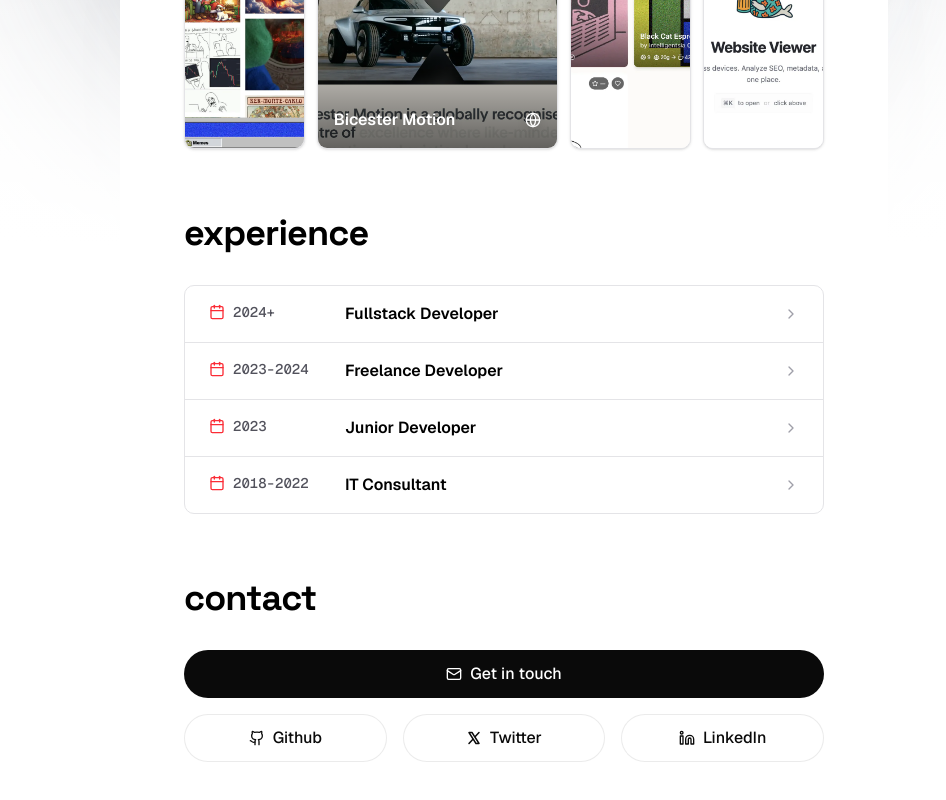
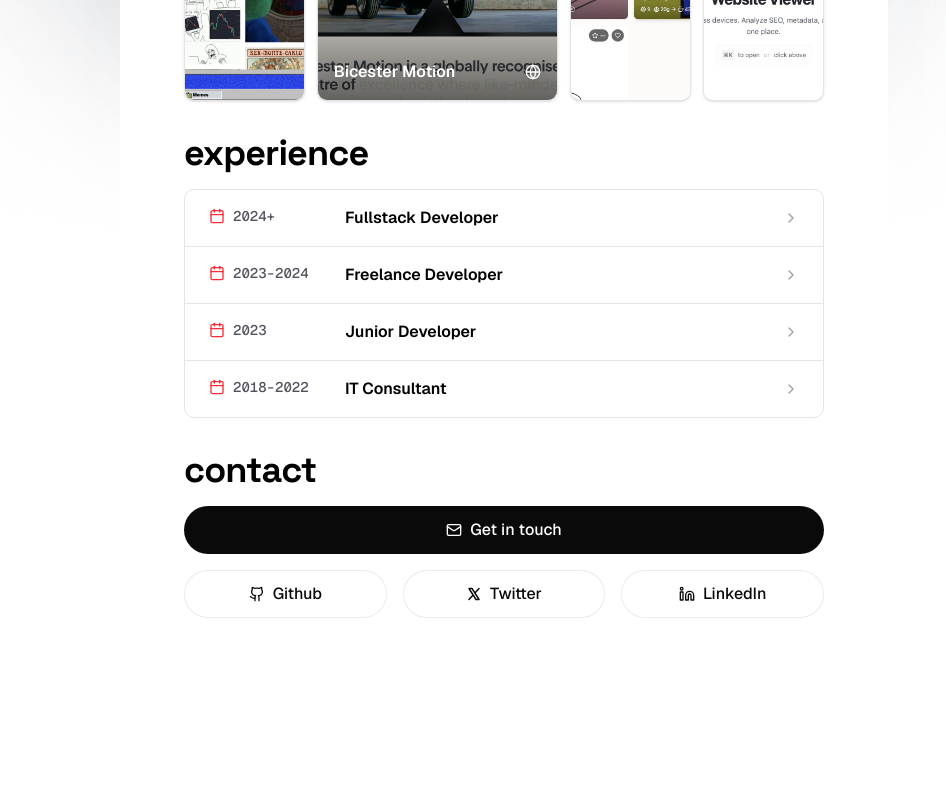
Before and after one commit to chriscodingxyz/next16, a Next.js app: page / in a window 1280 px wide. Shown: the part 554-1354 px from the top of the page, without its empty margins (136-1082 px from the left). After the commit the page ends 1260 px from the top, so only its background shows below. Built offline with nearby package versions, Linux system fonts and the light colour scheme.

Commit message:
refactor: spacing

```diff
--- a/app/page.tsx
+++ b/app/page.tsx
@@ -189,7 +189,7 @@ export default function Home() {
 
   return (
     <div className='flex min-h-screen items-center justify-center font-sans'>
-      <main className='flex h-full w-full max-w-3xl bg-white flex-col items-center pt-8 pb-24 md:py-20 space-y-12 md:space-y-16 px-4 md:px-16 sm:items-start m-2 overflow-x-hidden'>
+      <main className='flex h-full w-full max-w-3xl bg-white flex-col items-center pt-8 pb-24 md:py-20 space-y-6 md:space-y-8 px-4 md:px-16 sm:items-start m-2 overflow-x-hidden'>
         <div className='w-full space-y-12 md:space-y-16 relative z-10'>
           {/* Header */}
           <section className='w-full space-y-8 relative z-10'>
@@ -314,7 +314,7 @@ export default function Home() {
 
         {/* Projects Section */}
         <section className='w-full relative z-10'>
-          <h2 className='text-3xl md:text-4xl font-bold font-space-grotesk text-black mb-8 tracking-tight'>
+          <h2 className='text-3xl md:text-4xl font-bold font-space-grotesk text-black mb-4 tracking-tight'>
             projects
           </h2>
 
@@ -325,7 +325,9 @@ export default function Home() {
               style={{
                 transform: isDesktop
                   ? 'translateX(0)'
-                  : `translateX(${activeProject >= 2 ? 'calc(-100% - 0.75rem)' : '0'})`
+                  : `translateX(${
+                      activeProject >= 2 ? 'calc(-100% - 0.75rem)' : '0'
+                    })`
               }}
             >
               {projects.map((project, index) => {
@@ -348,14 +350,14 @@ export default function Home() {
                   if (isActivePairMember) {
                     // Visible pair: active gets 2/3, inactive gets 1/3
                     // KEY FIX: Use 100% (parent container width) not 100vw
-                    mobileWidth =
-                      isActive
+                    mobileWidth = isActive
                       ? 'calc((100% - 0.75rem) * 2 / 3)'
                       : 'calc((100% - 0.75rem) / 3)'
                   } else {
                     // Off-screen pair: maintain similar proportions
                     const wouldBeActiveInPair =
-                      (isInFirstPair && index === 0) || (!isInFirstPair && index === 2)
+                      (isInFirstPair && index === 0) ||
+                      (!isInFirstPair && index === 2)
                     mobileWidth = wouldBeActiveInPair
                       ? 'calc((100% - 0.75rem) * 2 / 3)'
                       : 'calc((100% - 0.75rem) / 3)'
@@ -390,7 +392,9 @@ export default function Home() {
                       {/* Overlay with project name - visible when active or on hover */}
                       <div
                         className={`absolute inset-0 bg-gradient-to-t from-black/60 via-black/0 to-black/0 transition-opacity duration-300 ${
-                        isActive ? 'opacity-100' : 'opacity-0 group-hover:opacity-100'
+                          isActive
+                            ? 'opacity-100'
+                            : 'opacity-0 group-hover:opacity-100'
                         }`}
                       >
                         <div className='absolute bottom-0 left-0 right-0 p-4'>
@@ -415,7 +419,7 @@ export default function Home() {
         </section>
 
         {/* Experience Section */}
-        <section className='w-full space-y-8 relative z-10'>
+        <section className='w-full space-y-4 relative z-10'>
           <h2 className='text-3xl md:text-4xl font-bold font-space-grotesk text-black tracking-tight'>
             experience
           </h2>
@@ -654,7 +658,7 @@ export default function Home() {
           </div>
         </section>
 
-        <section ref={formRef} className='w-full space-y-8 relative z-10'>
+        <section ref={formRef} className='w-full space-y-4 relative z-10'>
           <h2 className='text-3xl md:text-4xl font-bold font-space-grotesk text-black tracking-tight'>
             contact
           </h2>
```
Lines whose indentation alone changed are shown as unchanged.
